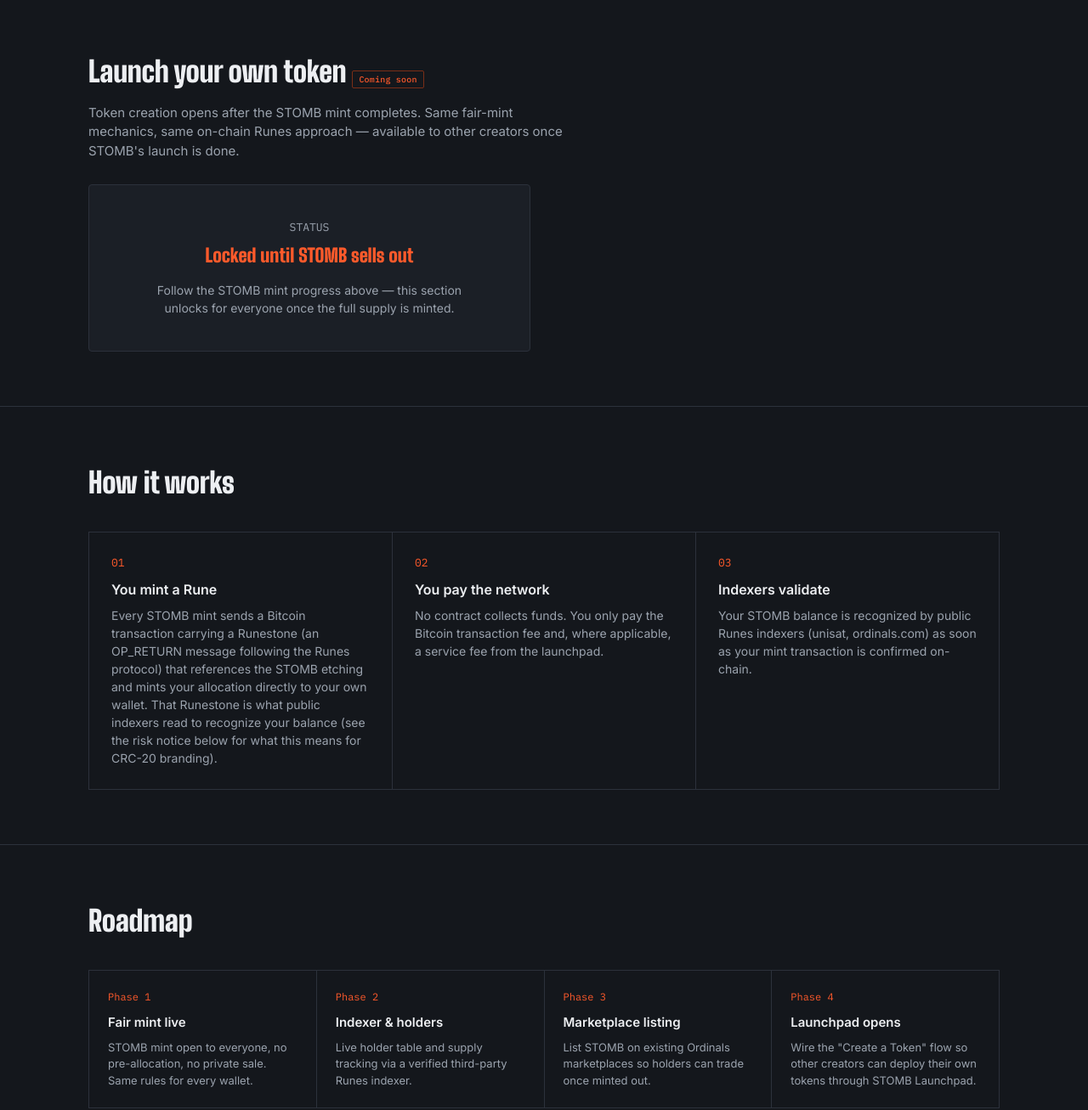
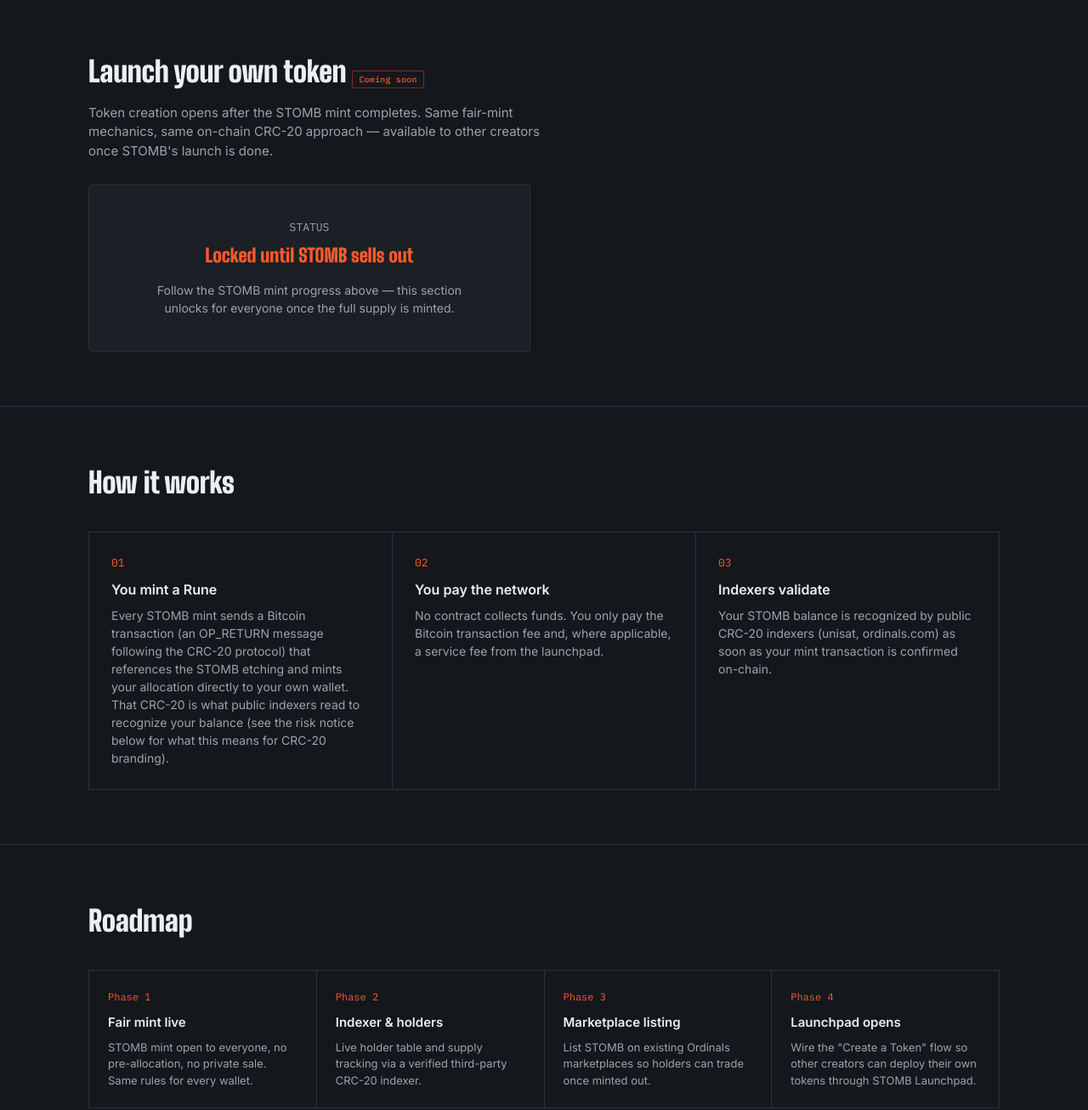
Before and after one commit to kaspro183/stomb, a plain HTML site: page index.html in a window 1280 px wide. Shown: the part 1800-3107 px from the top of the page at 85% size. Drawn offline with Linux system fonts and the light colour scheme.

Commit message:
Update index.html

```diff
--- a/index.html
+++ b/index.html
@@ -298,7 +298,7 @@
 <section class="create" id="create">
   <div class="wrap">
     <h2 class="display">Launch your own token <span class="lp-tag">Coming soon</span></h2>
-    <p class="createlede">Token creation opens after the STOMB mint completes. Same fair-mint mechanics, same on-chain Runes approach — available to other creators once STOMB's launch is done.</p>
+    <p class="createlede">Token creation opens after the STOMB mint completes. Same fair-mint mechanics, same on-chain CRC-20 approach — available to other creators once STOMB's launch is done.</p>
     <div class="panel createpanel" style="text-align:center; padding:40px 28px;">
       <div style="font-family:'IBM Plex Mono',monospace; font-size:13px; color:var(--text-dim); margin-bottom:6px;">STATUS</div>
       <div style="font-family:'Big Shoulders Display',sans-serif; font-weight:900; font-size:22px; color:var(--ember); margin-bottom:14px;">Locked until STOMB sells out</div>
@@ -314,7 +314,7 @@
       <div class="stepitem">
         <div class="num mono">01</div>
         <h3>You mint a Rune</h3>
-        <p>Every STOMB mint sends a Bitcoin transaction carrying a Runestone (an OP_RETURN message following the Runes protocol) that references the STOMB etching and mints your allocation directly to your own wallet. That Runestone is what public indexers read to recognize your balance (see the risk notice below for what this means for CRC-20 branding).</p>
+        <p>Every STOMB mint sends a Bitcoin transaction  (an OP_RETURN message following the CRC-20 protocol) that references the STOMB etching and mints your allocation directly to your own wallet. That CRC-20 is what public indexers read to recognize your balance (see the risk notice below for what this means for CRC-20 branding).</p>
       </div>
       <div class="stepitem">
         <div class="num mono">02</div>
@@ -324,7 +324,7 @@
       <div class="stepitem">
         <div class="num mono">03</div>
         <h3>Indexers validate</h3>
-        <p>Your STOMB balance is recognized by public Runes indexers (unisat, ordinals.com) as soon as your mint transaction is confirmed on-chain.</p>
+        <p>Your STOMB balance is recognized by public CRC-20 indexers (unisat, ordinals.com) as soon as your mint transaction is confirmed on-chain.</p>
       </div>
     </div>
   </div>
@@ -342,7 +342,7 @@
       <div class="rmitem">
         <div class="rmphase mono">Phase 2</div>
         <h3>Indexer &amp; holders</h3>
-        <p>Live holder table and supply tracking via a verified third-party Runes indexer.</p>
+        <p>Live holder table and supply tracking via a verified third-party CRC-20 indexer.</p>
       </div>
       <div class="rmitem">
         <div class="rmphase mono">Phase 3</div>
@@ -356,7 +356,7 @@
       </div>
     </div>
     <div class="riskbox">
-      <strong>Risk disclosure:</strong> STOMB is an experimental CRC-20 token (built on the Runes standard) with no protocol-level enforcement, no guarantee of value, liquidity, or exchange listing. The launch fee is a service fee, not an investment contract. Only mint with funds you can afford to lose. Do your own research.
+      <strong>Risk disclosure:</strong> STOMB is an experimental CRC-20 token (built on the CRC-20 standard) with no protocol-level enforcement, no guarantee of value, liquidity, or exchange listing. The launch fee is a service fee, not an investment contract. Only mint with funds you can afford to lose. Do your own research.
     </div>
   </div>
 </section>
```
